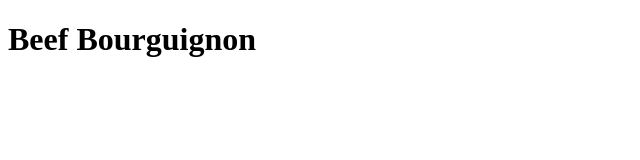
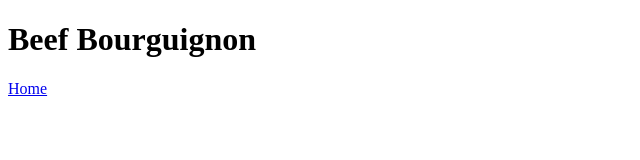
Before and after one commit to gustas-smitas/odin-recipes, a plain HTML site: page recipes/beef-bourguignon.html in a window 1280 px wide. Shown: the full height of the page, 0-640 px from the left. Drawn offline with Linux system fonts and the light colour scheme.

Commit message:
Add links to and from index.html
Each recipe html file now has a link back to index.html and inside
index.html there are links to each recipe .html

```diff
--- a/recipes/beef-bourguignon.html
+++ b/recipes/beef-bourguignon.html
@@ -7,5 +7,6 @@
 </head>
 <body>
     <h1>Beef Bourguignon</h1>
+    <a href="../index.html">Home</a>
 </body>
 </html>
```
Also changed, not shown: index.html (+0 -1 lines), recipes/neapolitan_pizza.html (+1 -0 lines), recipes/ramen.html (+1 -0 lines), recipes/risotto.html (+1 -0 lines), recipes/schrimp-scampi.html (+1 -0 lines).
